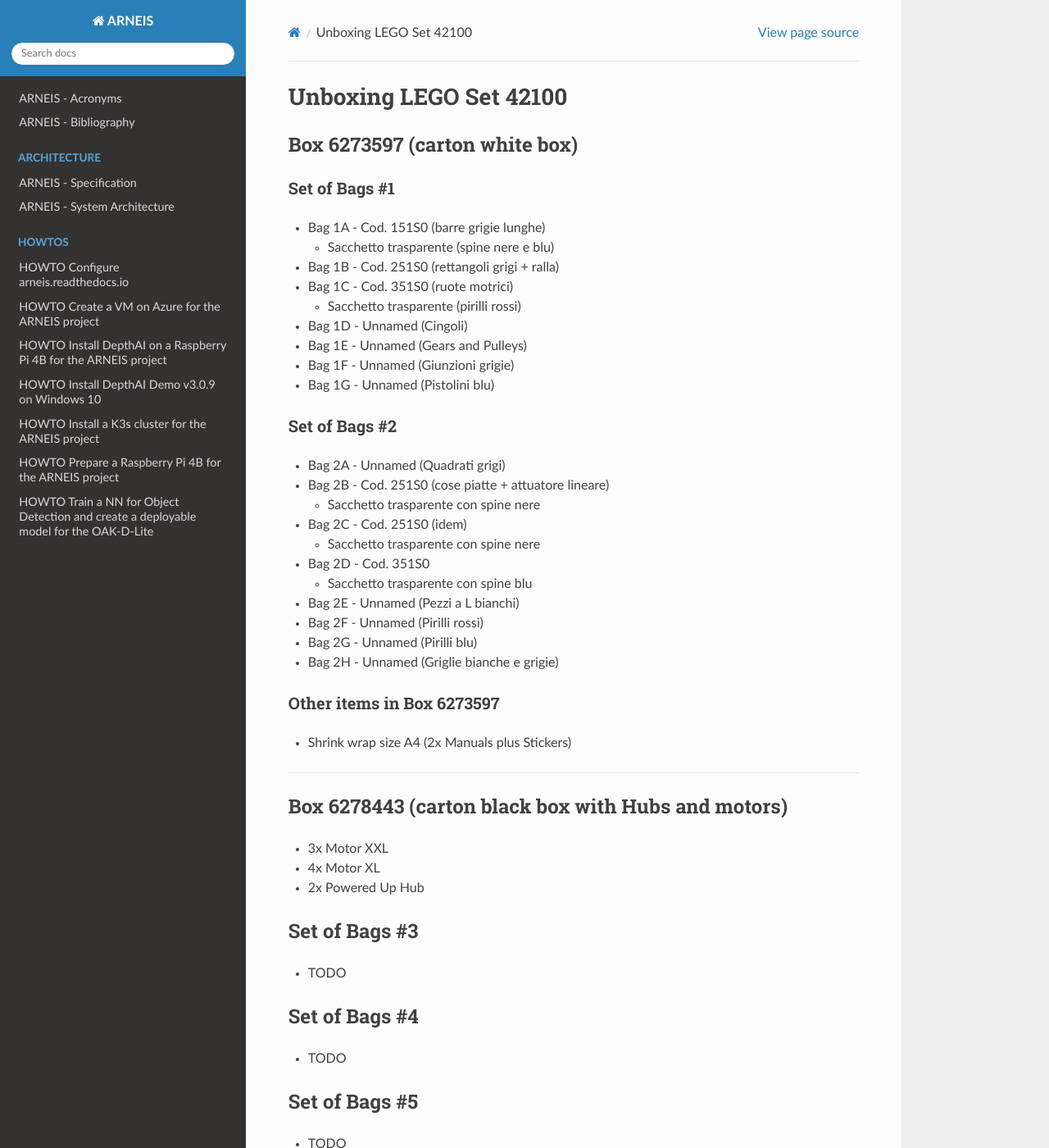
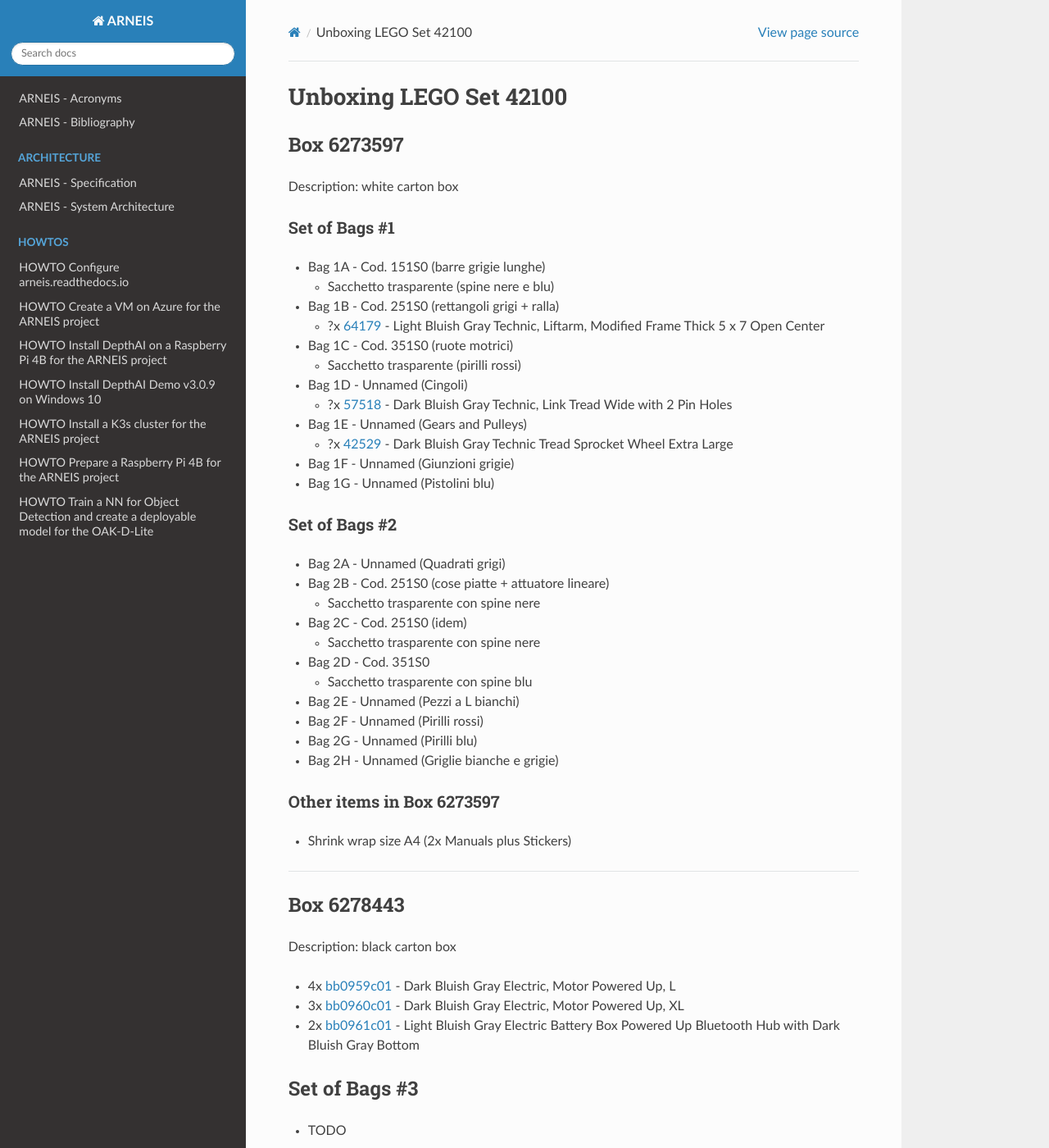
Before and after one commit to B-AROL-O/ARNEIS, a Sphinx documentation site: the page built from docs/lego-set-42100/unboxing-lego-set-42100.md, in a window 1280 px wide and 1400 px high. Shown: the whole window at 82% size. Built offline with Sphinx 7.4.7 and the Read the Docs theme 2.0.0, drawn with Linux system fonts in a browser that asks for light colours; pages that are not in the unit, such as notebooks, are missing from menus; some of the changed text lies outside the part shown.

Commit message:
Detail codes of main parts in the set

```diff
--- a/docs/lego-set-42100/unboxing-lego-set-42100.md
+++ b/docs/lego-set-42100/unboxing-lego-set-42100.md
@@ -2,17 +2,22 @@
 
 <!-- (2022-02-16 22:00 CET) -->
 
-## Box 6273597 (carton white box)
+## Box 6273597
+
+Description: white carton box
 
 ### Set of Bags #1
 
 * Bag 1A - Cod. 151S0 (barre grigie lunghe)
   - Sacchetto trasparente (spine nere e blu)
 * Bag 1B - Cod. 251S0 (rettangoli grigi + ralla)
+  - ?x [64179](https://www.bricklink.com/v2/catalog/catalogitem.page?P=64179&idColor=86) - Light Bluish Gray Technic, Liftarm, Modified Frame Thick 5 x 7 Open Center
 * Bag 1C - Cod. 351S0 (ruote motrici)
   - Sacchetto trasparente (pirilli rossi)
 * Bag 1D - Unnamed (Cingoli)
+  - ?x [57518](https://www.bricklink.com/v2/catalog/catalogitem.page?P=57518&idColor=85) - Dark Bluish Gray Technic, Link Tread Wide with 2 Pin Holes
 * Bag 1E - Unnamed (Gears and Pulleys)
+  - ?x [42529](https://www.bricklink.com/v2/catalog/catalogitem.page?P=42529&idColor=85) - Dark Bluish Gray Technic Tread Sprocket Wheel Extra Large
 * Bag 1F - Unnamed (Giunzioni grigie)
 * Bag 1G - Unnamed (Pistolini blu)
 
@@ -36,11 +41,13 @@
 
 --------------
 
-## Box 6278443 (carton black box with Hubs and motors)
+## Box 6278443
 
-* 3x Motor XXL
-* 4x Motor XL
-* 2x Powered Up Hub
+Description: black carton box
+
+* 4x [bb0959c01](https://www.bricklink.com/v2/catalog/catalogitem.page?P=bb0959c01&idColor=85) - Dark Bluish Gray Electric, Motor Powered Up, L
+* 3x [bb0960c01](https://www.bricklink.com/v2/catalog/catalogitem.page?P=bb0960c01&idColor=85) - Dark Bluish Gray Electric, Motor Powered Up, XL
+* 2x [bb0961c01](https://www.bricklink.com/v2/catalog/catalogitem.page?P=bb0961c01&idColor=86) - Light Bluish Gray Electric Battery Box Powered Up Bluetooth Hub with Dark Bluish Gray Bottom
 
 ## Set of Bags #3
 
@@ -56,6 +63,7 @@
 
 ## Other loose parts present in the box
 
+* 1x [46891](https://www.bricklink.com/v2/catalog/catalogitem.page?P=46891&idColor=85) - Dark Bluish Gray Technic Digger Bucket 10 x 19
 * TODO
 
 <!-- EOF -->
```
